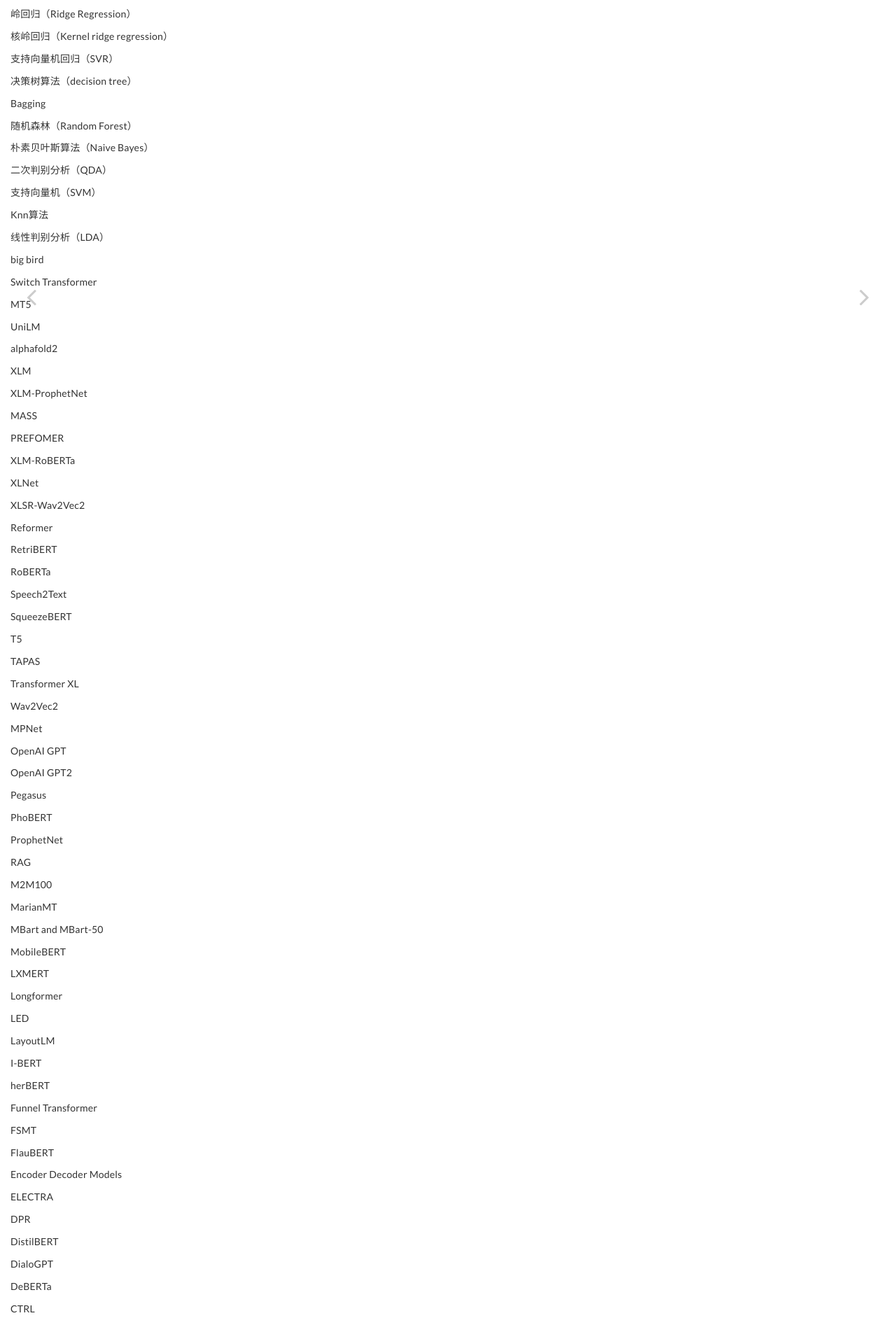
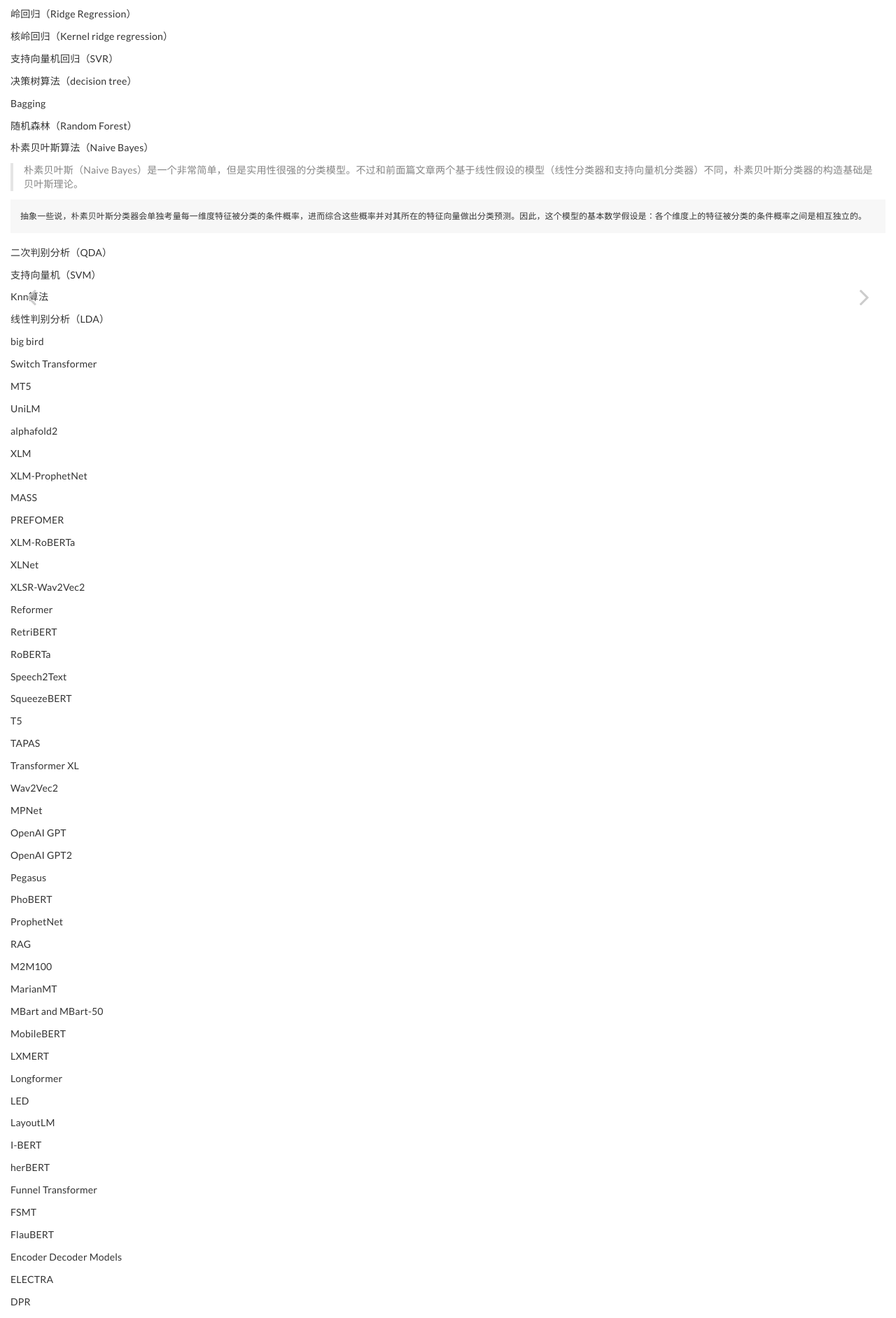
Before and after one commit to napoler/Open-mind, a Jekyll site: the page built from docs/_posts/2021-03-21-算法模型.md, in a window 1280 px wide. Shown: the part 1967-3850 px from the top of the page at 70% size. Built offline with Jekyll 4.4.1, drawn with Linux system fonts in a browser that asks for light colours.

Commit message:
Update 2021-03-21-算法模型.md

```diff
--- a/docs/_posts/2021-03-21-算法模型.md
+++ b/docs/_posts/2021-03-21-算法模型.md
@@ -93,6 +93,9 @@ Bagging
 随机森林（Random Forest）
 
 朴素贝叶斯算法（Naive Bayes）
+> 朴素贝叶斯（Naive Bayes）是一个非常简单，但是实用性很强的分类模型。不过和前面篇文章两个基于线性假设的模型（线性分类器和支持向量机分类器）不同，朴素贝叶斯分类器的构造基础是贝叶斯理论。
+
+    抽象一些说，朴素贝叶斯分类器会单独考量每一维度特征被分类的条件概率，进而综合这些概率并对其所在的特征向量做出分类预测。因此，这个模型的基本数学假设是：各个维度上的特征被分类的条件概率之间是相互独立的。
 
 二次判别分析（QDA）
 
```
